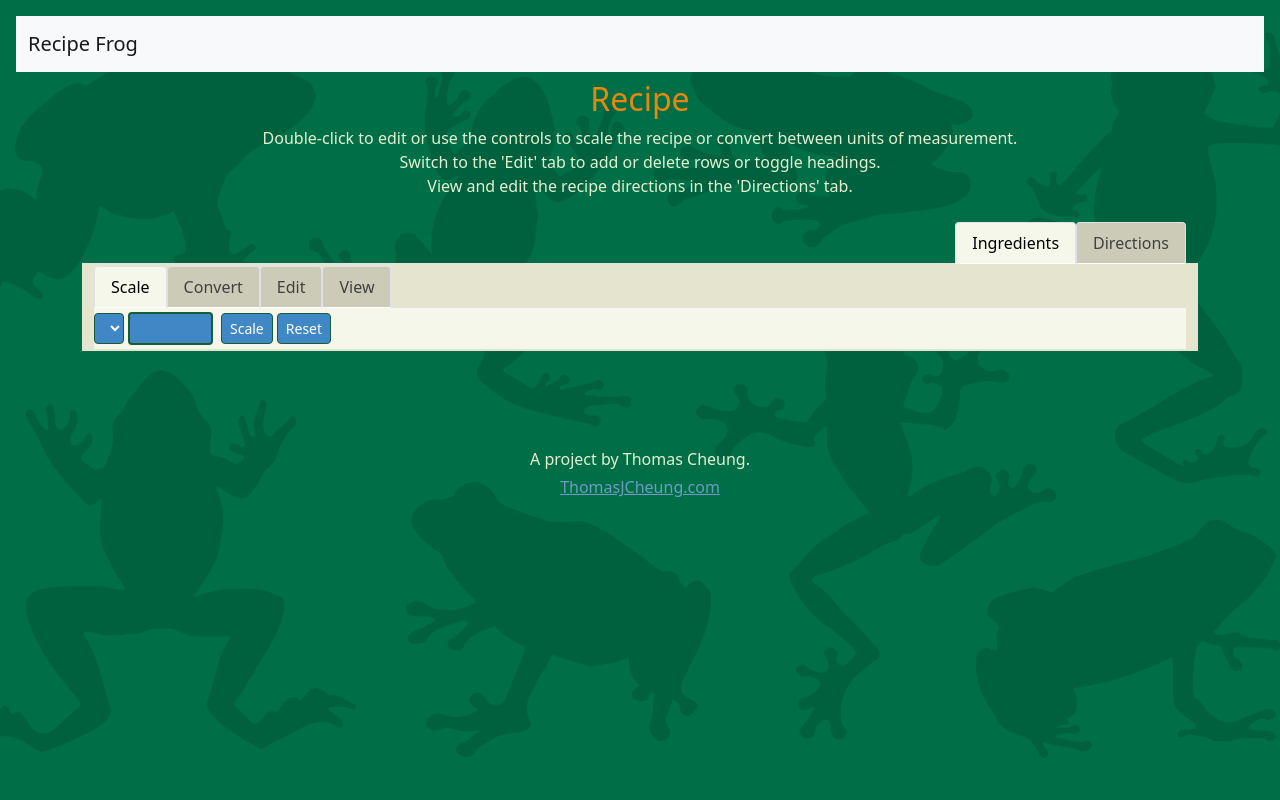
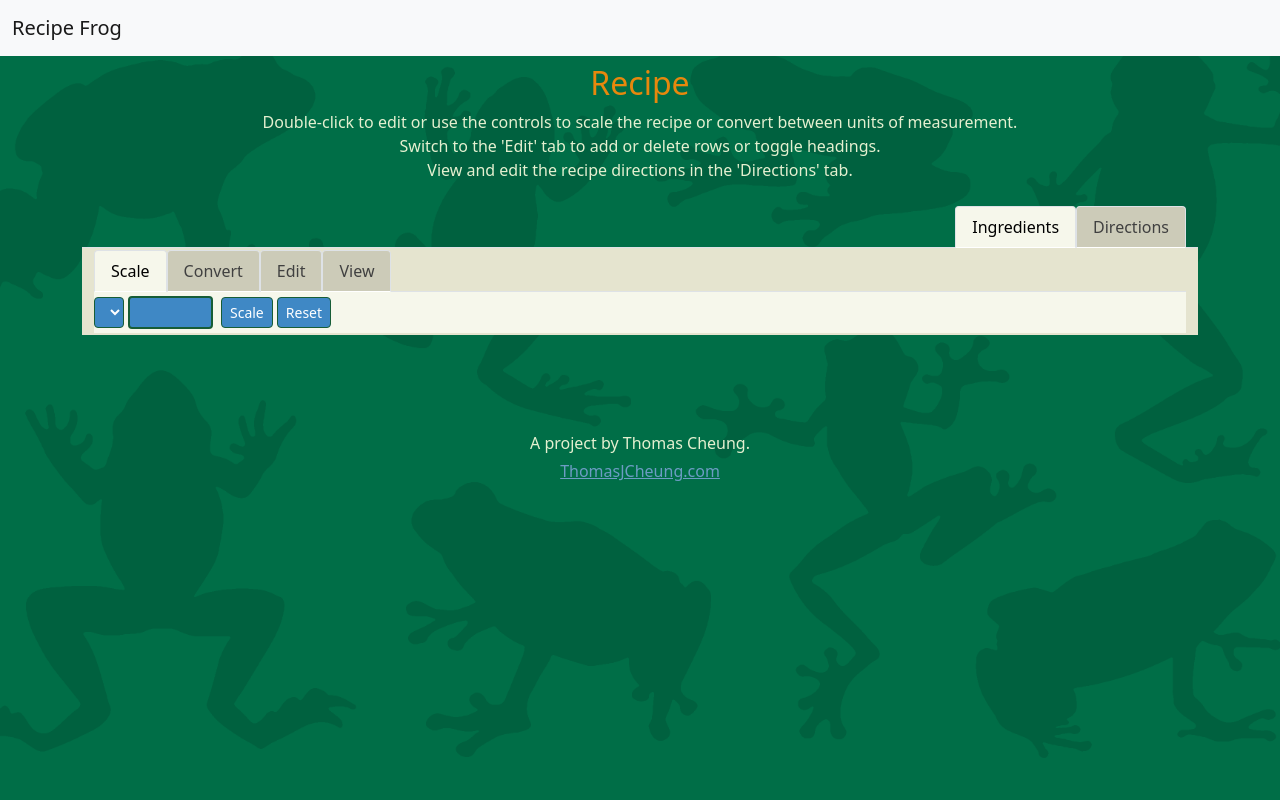
Before and after one commit to tomonymous/RecipeConverter, a Django app: template converter/templates/search.html in a window 1280 px wide. Run offline with Django 4.2, Linux system fonts and the light colour scheme; the template is opened without the code that fills it, so the values that code supplies are empty; some libraries are stand-ins or nearby versions.

Commit message:
removed padding

```diff
--- a/converter/templates/search.html
+++ b/converter/templates/search.html
@@ -165,7 +165,6 @@
                         }
 
                         body {
-                            padding: 1rem;
                             overflow: auto;
                         }
                     </style>
--- a/static/css/styles.css
+++ b/static/css/styles.css
@@ -22,7 +22,7 @@
 }
 
 body {
-  background: url('/static/background.png') no-repeat center center fixed;
+  background: url('/static/background.png') center center fixed;
   -webkit-background-size: cover;
   -moz-background-size: cover;
   background-size: cover;
@@ -31,6 +31,7 @@ body {
 
 body {
     margin: 0;
+    padding: 0;
     font-family: var(--bs-body-font-family);
     font-size: var(--bs-body-font-size);
     font-weight: var(--bs-body-font-weight);
```
